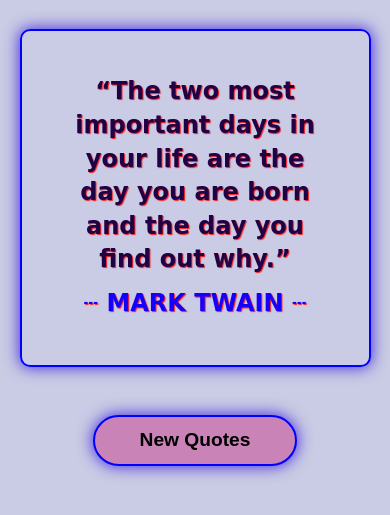
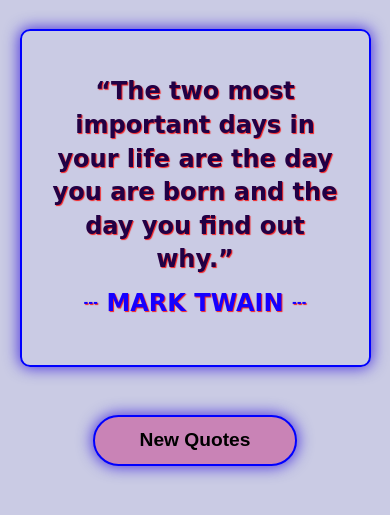
Before and after one commit to amankashyap004/random-motivational-quotes, a plain HTML site: page index.html in a window 390 px wide. Shown: the part 153-668 px from the top of the page. Drawn offline with Linux system fonts and the light colour scheme; a web font is replaced by a local one.

Commit message:
fix media query

```diff
--- a/style.css
+++ b/style.css
@@ -121,6 +121,10 @@
     /* height: 60vh; */
   }
 
+  .quotes-contain {
+    padding: 1rem;
+  }
+
   .quotes {
     line-height: 1.4;
     font-size: 1.5em;
```
